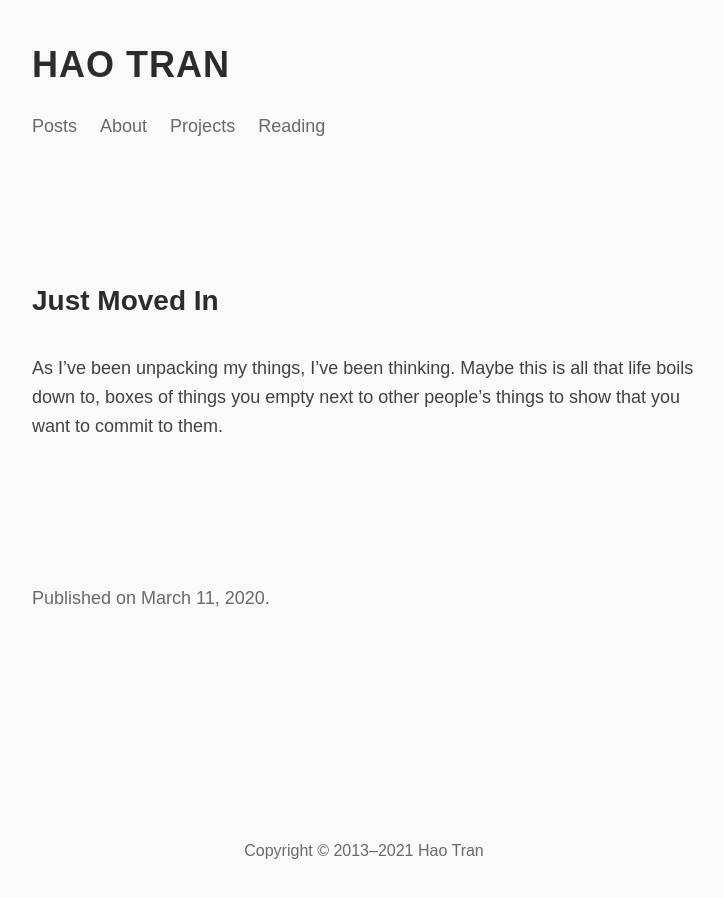
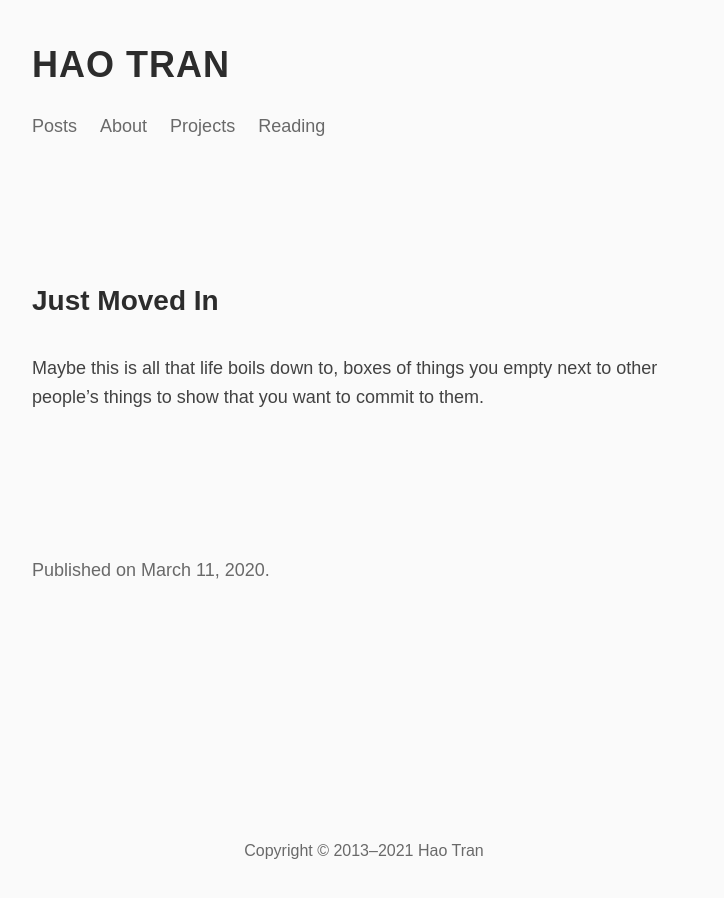
Before and after one commit to haothitran/posts, a Jekyll site: the page built from _posts/2020-03-11-just-moved-in.md, in a window 1280 px wide. Shown: the whole page, without its empty margins (276-1000 px from the left). Built offline with Jekyll 4.4.1, drawn with Linux system fonts in a browser that asks for light colours.

Commit message:
Update post

```diff
--- a/_posts/2020-03-11-just-moved-in.md
+++ b/_posts/2020-03-11-just-moved-in.md
@@ -4,4 +4,4 @@ title: Just Moved In
 date: 2020-03-11
 ---
 
-As I've been unpacking my things, I've been thinking. Maybe this is all that life boils down to, boxes of things you empty next to other people's things to show that you want to commit to them.
+Maybe this is all that life boils down to, boxes of things you empty next to other people's things to show that you want to commit to them.
```
